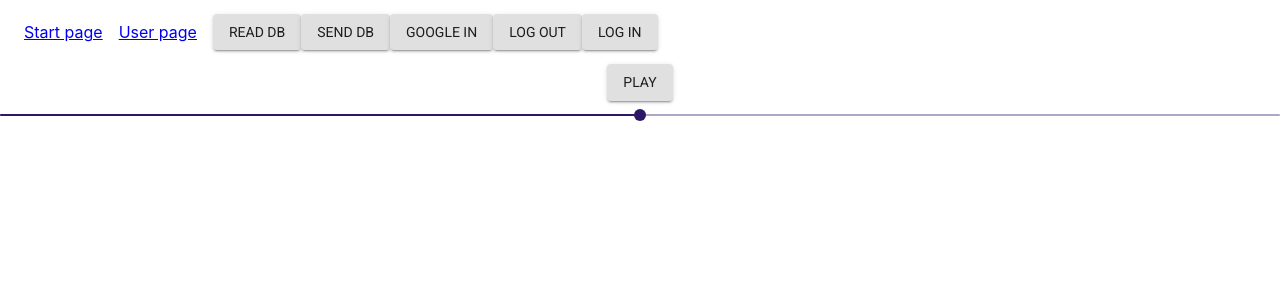
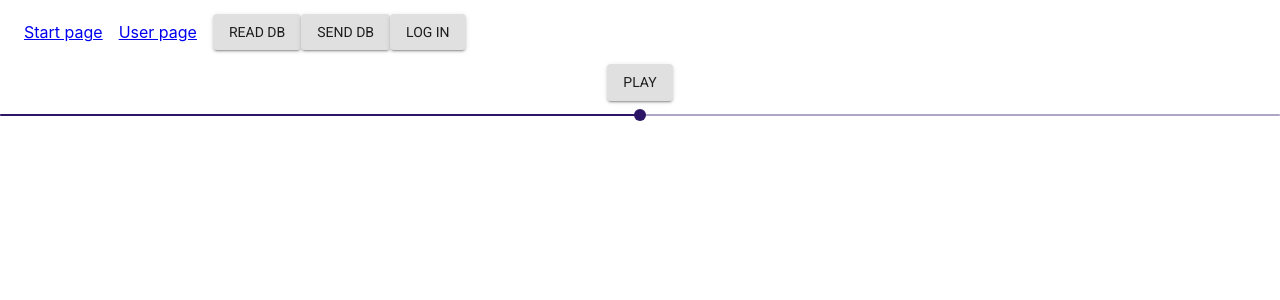
Before and after one commit to isaksc2/Before-Effects, a React (Create React App) app in the folder React/my-app/: page / in a window 1280 px wide. Shown: the top 300 px of the page. Built offline with nearby package versions, Linux system fonts and the light colour scheme; no server answers.

Commit message:
removed old sign in out

```diff
--- a/React/my-app/src/components/SignInOut.js
+++ b/React/my-app/src/components/SignInOut.js
@@ -57,3 +57,5 @@ export default class SignInOut extends Component {
         )
     }
 }
+
+export const googleSignIn = SignInOut.googleSignIn;
--- a/React/my-app/src/components/SubmitVideo.js
+++ b/React/my-app/src/components/SubmitVideo.js
@@ -3,7 +3,7 @@ import { Button } from '@material-ui/core'
 import { collection, getDocs, getDoc, setDoc, doc, serverTimestamp } from "firebase/firestore/lite"
 import { COOLDOWN, COOLDOWN_MARGIN } from '../Constants.js';
 import { authentication, db } from '../Firebase.js';
-import { signOut, GoogleAuthProvider, signInWithPopup, onAuthStateChanged } from 'firebase/auth';
+import { googleSignIn } from './SignInOut.js';
 
 
 
@@ -13,23 +13,7 @@ export default class SubmitVideo extends Component {
         this.state = {
             toggleSFX: true
         };
-        // automatically update user in navbar
-        onAuthStateChanged(authentication, (user) => {
-            if (user) {
-                // signed in
-                this.props.onUserChange(authentication.currentUser.uid);
-            } else {
-                // signed out
-                this.props.onUserChange("");
-            }
-        });
     }
-
-    handleInputChange = event => {
-        this.props.onUserChange(event.target.value)
-    }
-
-
 
 
     readDB = async () => {
@@ -62,7 +46,7 @@ export default class SubmitVideo extends Component {
         // if not logged in, log in and retry? need "delay" to wait for login?
         if (currentUser == null) {
             console.log("user not logged in")
-            this.googleSignIn();
+            googleSignIn();
             //this.sendDB();
             return;
         }
@@ -93,28 +77,6 @@ export default class SubmitVideo extends Component {
         }
     }
 
-    googleSignIn = () => {
-        const provider = new GoogleAuthProvider();
-        signInWithPopup(authentication, provider)
-            .then((re) => {
-                console.log(re);
-            })
-            .catch((err) => {
-                console.log(err);
-            })
-    }
-
-    async logOut() {
-        const email = "a.b@c.com";
-        const password = "1234567";
-        signOut(authentication)
-            .then(() => {
-                console.log("signed out");
-            })
-            .catch((error) => {
-                console.log("failed to signout");
-            });
-    }
 
 
     render() {
@@ -122,8 +84,6 @@ export default class SubmitVideo extends Component {
             <div>
                 <Button variant="contained" onClick={this.readDB}>read db</Button>
                 <Button variant="contained" onClick={this.sendDB}>send db</Button>
-                <Button variant="contained" onClick={this.googleSignIn}>google in</Button>
-                <Button variant="contained" onClick={this.logOut}>log out</Button>
             </div>
         )
     }
```
